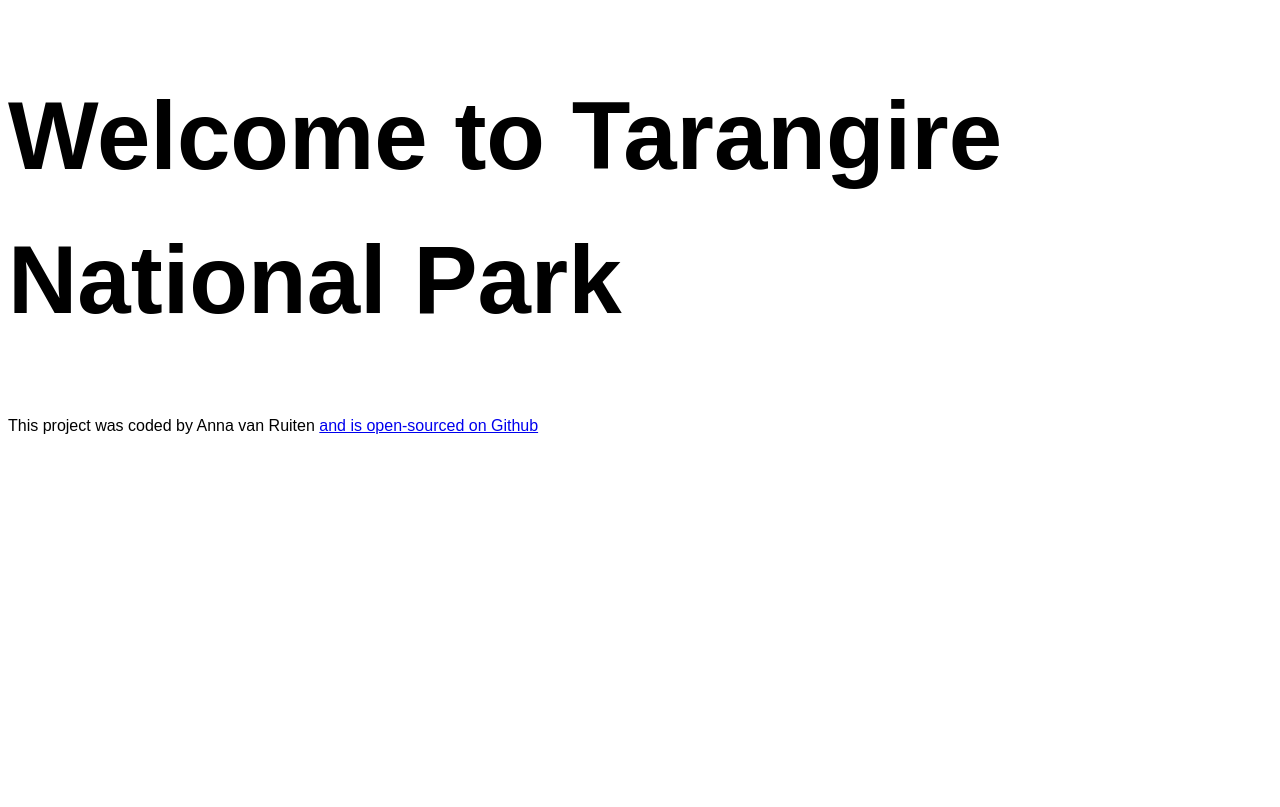
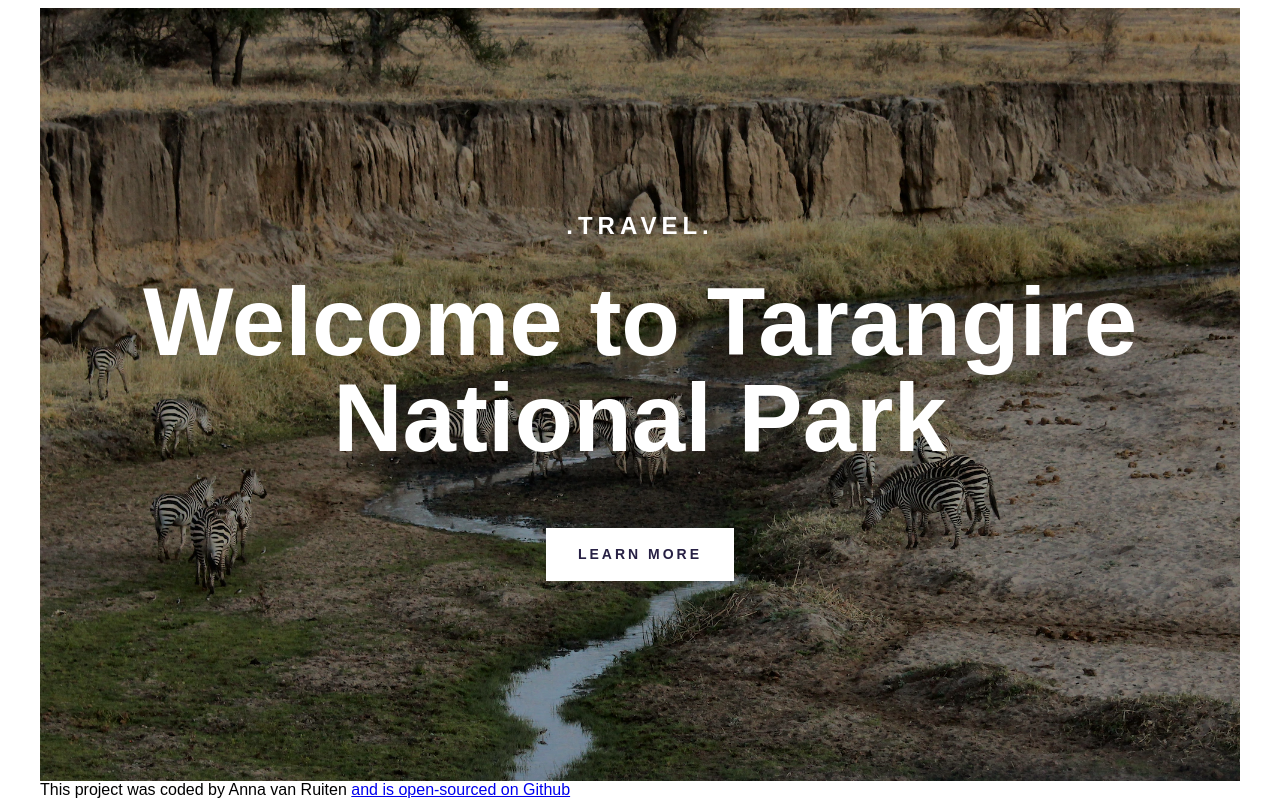
Before and after one commit to avr87/Travel-Project-Responsive-Add-On, a plain HTML site: page index.html in a window 1280 px wide. Drawn offline with Linux system fonts and the light colour scheme.

Commit message:
created the header for the main page

```diff
--- a/index.html
+++ b/index.html
@@ -9,10 +9,17 @@
 
 </head>
 <body>
+    <div class="container">
+    <header>
+        <h3>.TRAVEL.</h3>
     <h1>Welcome to Tarangire National Park</h1>
+<h2>
 
-
+</h2>
+<a href="#">Learn more</a>
+</header>
 
     <footer>This project was coded by Anna van Ruiten <a href="https://github.com/avr87/Travel-Project-Responsive-Add-On.git" class="git-hub-link" target="_blank"> and is open-sourced on Github</a></footer>
+    </div>
 </body>
 </html>
--- a/style.css
+++ b/style.css
@@ -1,16 +1,69 @@
-:root{
-    --font-family: "Poppins", sans-serif;;
+:root {
+  --font-family: "Poppins", sans-serif;
 }
-body{
-    font-family: var(--font-family);
+body {
+  font-family: var(--font-family);
+  background: white;
+}
+.container{
+    max-width: 1200px;
+    margin: 0 auto;
+}
+header {
+  background-image: linear-gradient(rgba(0, 0, 0, 0.4), rgba(0, 0, 0, 0.4)),
+    url("/images/zebra's-drinking-riverbed.webp");
+  background-repeat: no-repeat;
+  background-size: cover;
+  color: white;
+  text-align: center;
+  padding: 200px 0;
+}
+header h1 {
+  font-weight: 700;
+  font-size: 96px;
+  line-height: 1;
+  margin: 30px 0;
 }
 
-h1 {
+header h2 {
+  font-weight: 400;
+  font-size: 40px;
+  line-height: 1.5;
+  margin: 0;
+}
+header h3 {
+  font-weight: 900;
+  font-size: 24px;
+  line-height: 1.5;
+  letter-spacing: 5px;
+  margin: 0;
+}
+header a {
+  font-weight: 700;
+  font-size: 14px;
+  line-height: 1.5;
+  text-align: center;
+  color: #272044;
+  padding: 16px 32px;
+  margin-top: 32px;
+  display: inline-block;
+  letter-spacing: 3px;
+  text-decoration: none;
+  text-transform: uppercase;
+  background: white;
+}
 
-
-  font-style: normal;
-  font-weight: 700;
-  font-size: 96px;
-  line-height: 144px;
-
+@media (max-width:900px) {
+  header {
+    padding: 60px 0;
+  }
+  header h1 {
+    font-size: 48px;
+  }
+  header h2 {
+    font-size: 20px;
+  }
+  header h3{
+    font-size: 12px;
+  }
 }
```
